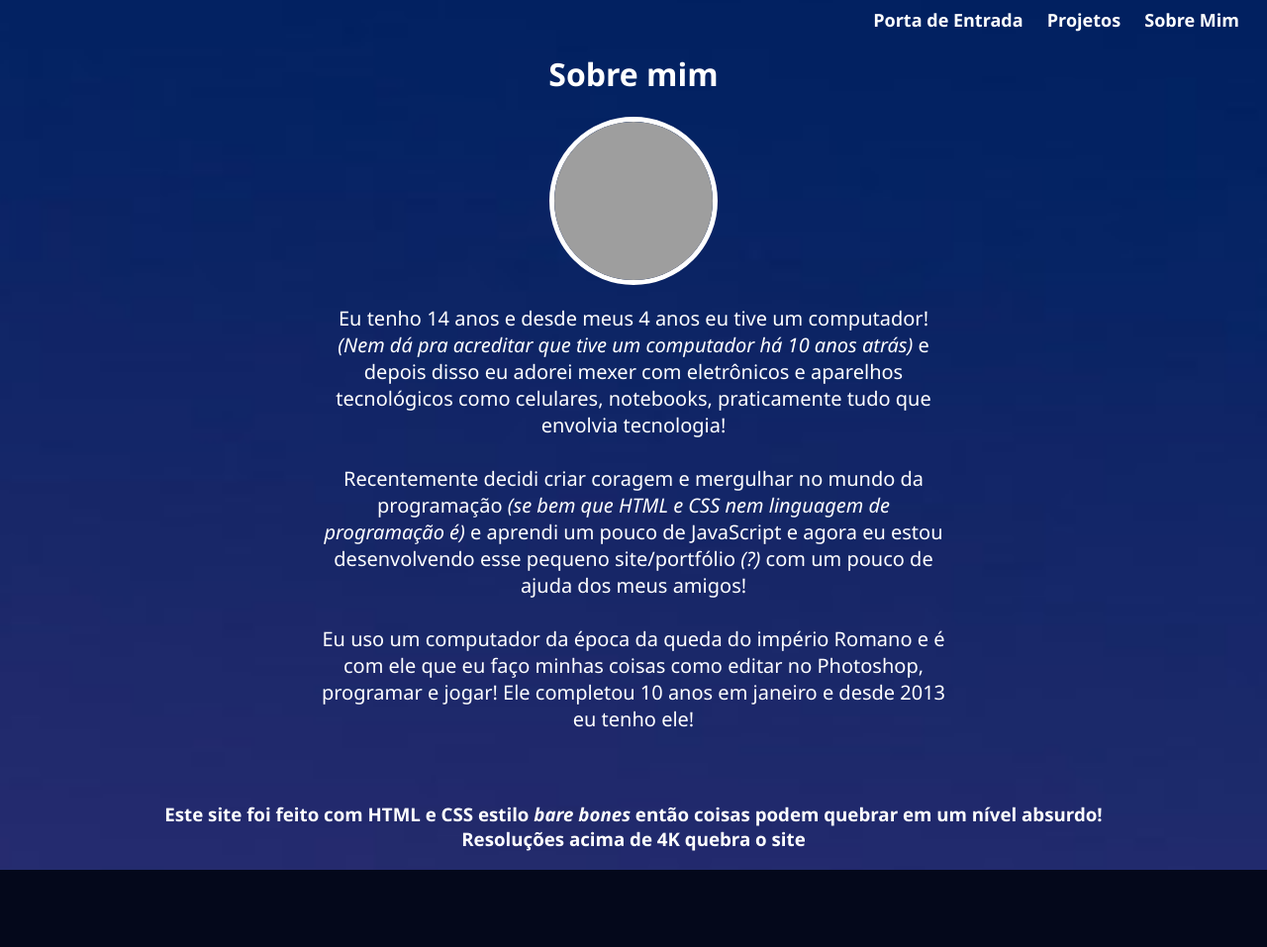
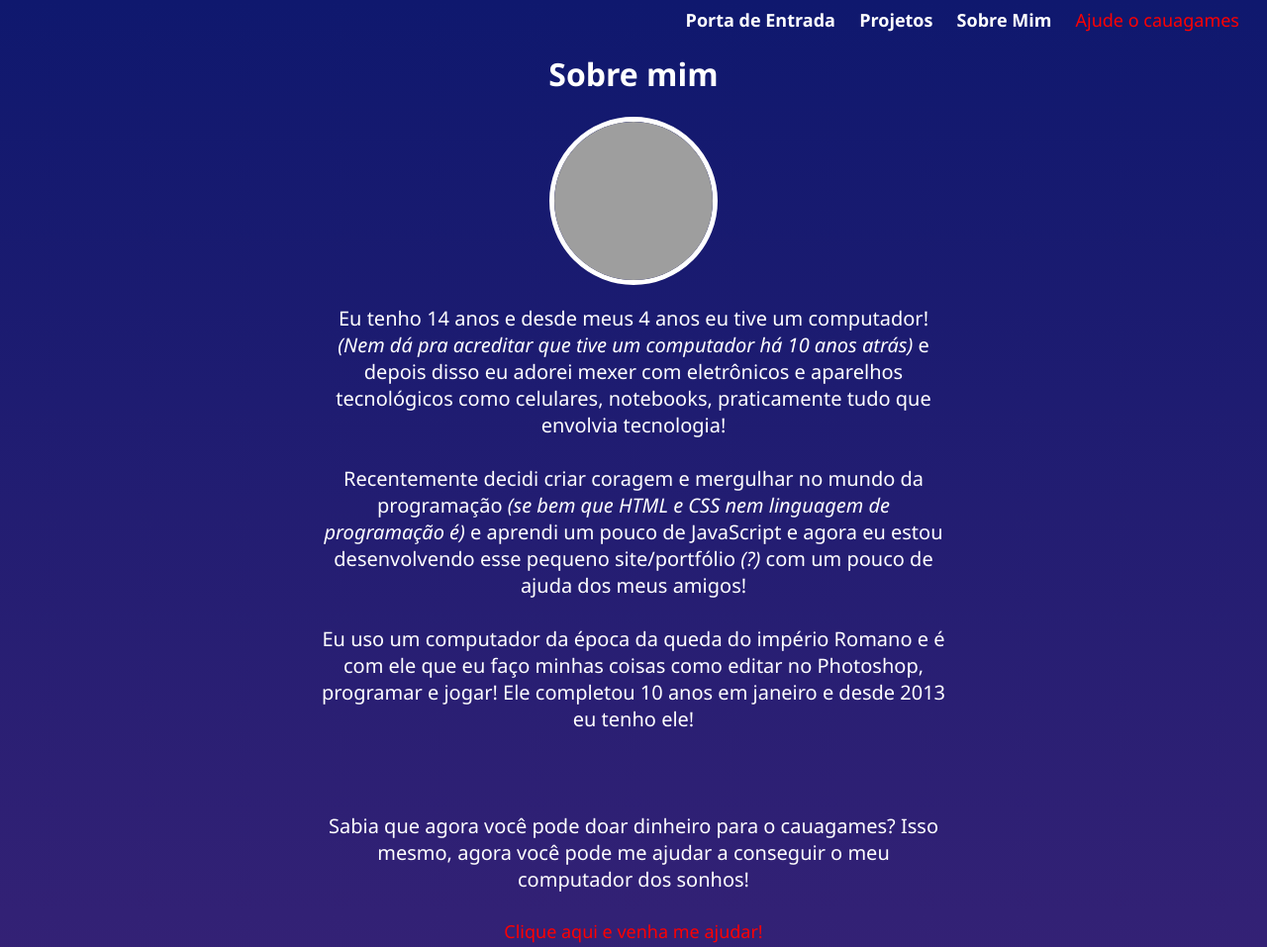
Before and after one commit to thecauagames/thecauagames.github.io, a plain HTML site: page aboutme.html in a window 1280 px wide. Shown: the top 957 px of the page at 99% size. Before the commit the page ends 879 px from the top, so only its background shows below. Drawn offline with Linux system fonts and the light colour scheme; grey boxes are pictures that could not be loaded.

Commit message:
coisas novas, melhorias também
Adicionado um botão novo na barra de navegação de doações para o cauagames, também como a imagem do Buy Me A Coffee na seção de sobre mim
Corrigido o background que não funcionava direito no celular (em breve irei tentar adicionar melhorias para celulares)

```diff
--- a/aboutme.html
+++ b/aboutme.html
@@ -18,19 +18,62 @@
 
   <meta name="description" content="Informações sobre o cauagames feitas usando a rede WWW de '91!">
   <meta name="author" content="o cauagames">
-<body>
+<body id="grad">
 
   <!-- Barra de navegação onde tem os hyperlinks (obrigado Edu) -->
 
-  <nav><a href="./index.html" title="Página de início">Porta de Entrada</a> <a href="./projects.html" title="Página sobre projetos do cauagames">Projetos</a> <a href="./aboutme.html" title="Página sobre o cauagames">Sobre Mim</a></nav>
+  <nav><a href="./index.html" title="Página de início">Porta de Entrada</a> <a href="./projects.html" title="Página sobre projetos do cauagames">Projetos</a> <a href="./aboutme.html" title="Página sobre o cauagames">Sobre Mim</a> <a href="https://buymeacoffee.com/cauagames" class="newermized" title="Ajude o cauagames!">Ajude o cauagames</a></nav>
 
 <style>
+
+  @keyframes colour {
+    0%   {color: red;}
+    25%  {color: yellow;}
+    50%  {color: rgb(52, 139, 238);}
+    75% {color: green;}
+    100%   {color: red;}
+  }
+
+  @keyframes coloured {
+    0%   {color: red;}
+    25%  {color: yellow;}
+    50%  {color: rgb(52, 139, 238);}
+    75% {color: green;}
+    100%   {color: red;}
+  }
+
+  .new {
+      color:green;
+      text-decoration-line: none;
+      font-size: 18px;
+      font-weight: normal;
+      margin-right: 20px;
+      animation-name: colour;
+      animation-duration: 5s;
+      animation-iteration-count: infinite;
+      display: block;
+      margin-left: auto;
+      margin-right: auto;
+      width: 50%;
+  }
+
+  .newermized {
+      color:green;
+      text-decoration-line: none;
+      font-size: 18px;
+      font-weight: normal;
+      margin-right: 20px;
+      animation-name: coloured;
+      animation-duration: 5s;
+      animation-iteration-count: infinite;
+  }
+
+      #grad {
+      background-image: linear-gradient(rgb(15, 24, 110), rgb(85, 42, 124));
+    }
+
     body {
         background-color: rgb(4, 8, 27);
-    background-image: url(./images/background.jpg);
-    background-position: center;
-    background-size: 300%;
-    background-repeat: no-repeat;
     }
 
     nav {
@@ -70,10 +113,7 @@
 
   img {
       opacity: 1;
-      border-radius: 160px;
-      border-style: solid;
-      border-color: white;
-      border-width: 5px;
+
   }
 
   html {
@@ -91,15 +131,35 @@
   width: 50%;
 }
 
+.centermized {
+  display: block;
+  margin-left: auto;
+  margin-right: auto;
+  width: 50%;
+  border-radius: 160px;
+  border-style: solid;
+  border-color: white;
+  border-width: 5px;
+    }
+
+.imagery {
+  border-radius: 15px;
+  display: block;
+  margin-left: auto;
+  margin-right: auto;
+  width: 50%;
+}
+
 </style>
 <!-- Começo da área escrita -->
 
 <h1>Sobre mim</h1>
-<img src="https://cdn.discordapp.com/avatars/539814645918203905/cc0b3e6d12b689c6825a3df42f10d5f5.webp?size=2048" alt="cauagames's profile picture" style="width:160px;height:160px;" class="center">
-<p>Eu tenho 14 anos e desde meus 4 anos eu tive um computador! <i>(Nem dá pra acreditar que tive um computador há 10 anos atrás)</i> e depois disso eu adorei mexer com eletrônicos e aparelhos tecnológicos como celulares, notebooks, praticamente tudo que envolvia tecnologia! <br><br> Recentemente decidi criar coragem e mergulhar no mundo da programação <i>(se bem que HTML e CSS nem linguagem de programação é)</i> e aprendi um pouco de JavaScript e agora eu estou desenvolvendo esse pequeno site/portfólio <I>(?)</I> com um pouco de ajuda dos meus amigos! <br><br> Eu uso um computador da época da queda do império Romano e é com ele que eu faço minhas coisas como editar no Photoshop, programar e jogar! Ele completou 10 anos em janeiro e desde 2013 eu tenho ele!</p>
+<img src="https://cdn.discordapp.com/avatars/539814645918203905/cc0b3e6d12b689c6825a3df42f10d5f5.webp?size=2048" alt="cauagames's profile picture" style="width:160px;height:160px;" class="centermized">
+<p>Eu tenho 14 anos e desde meus 4 anos eu tive um computador! <i>(Nem dá pra acreditar que tive um computador há 10 anos atrás)</i> e depois disso eu adorei mexer com eletrônicos e aparelhos tecnológicos como celulares, notebooks, praticamente tudo que envolvia tecnologia! <br><br> Recentemente decidi criar coragem e mergulhar no mundo da programação <i>(se bem que HTML e CSS nem linguagem de programação é)</i> e aprendi um pouco de JavaScript e agora eu estou desenvolvendo esse pequeno site/portfólio <I>(?)</I> com um pouco de ajuda dos meus amigos! <br><br> Eu uso um computador da época da queda do império Romano e é com ele que eu faço minhas coisas como editar no Photoshop, programar e jogar! Ele completou 10 anos em janeiro e desde 2013 eu tenho ele! <br><br><br><br> Sabia que agora você pode doar dinheiro para o cauagames? Isso mesmo, agora você pode me ajudar a conseguir o meu computador dos sonhos! <br><br> <a href="https://buymeacoffee.com/cauagames" class="new" title="Ajude o cauagames!">Clique aqui e venha me ajudar!</a></p>
+<img src="./images/buyacoffee.png" style="width:1100px;height:760px;" class="imagery">
 
 <!-- Começo do footer -->
 
-<footer><h3><br><br>Este site foi feito com HTML e CSS estilo <i>bare bones</i> então coisas podem quebrar em um nível absurdo! <br> Resoluções acima de 4K quebra o site</h3></footer>
+<footer><h3><br><br>Este site foi feito com HTML e CSS estilo <i>bare bones</i> então coisas podem quebrar em um nível absurdo!</h3></footer>
 </body>
 </html>
```
Also changed, not shown: index.html (+27 -6 lines), projects.html (+27 -7 lines), images/buyacoffee.png (added).
